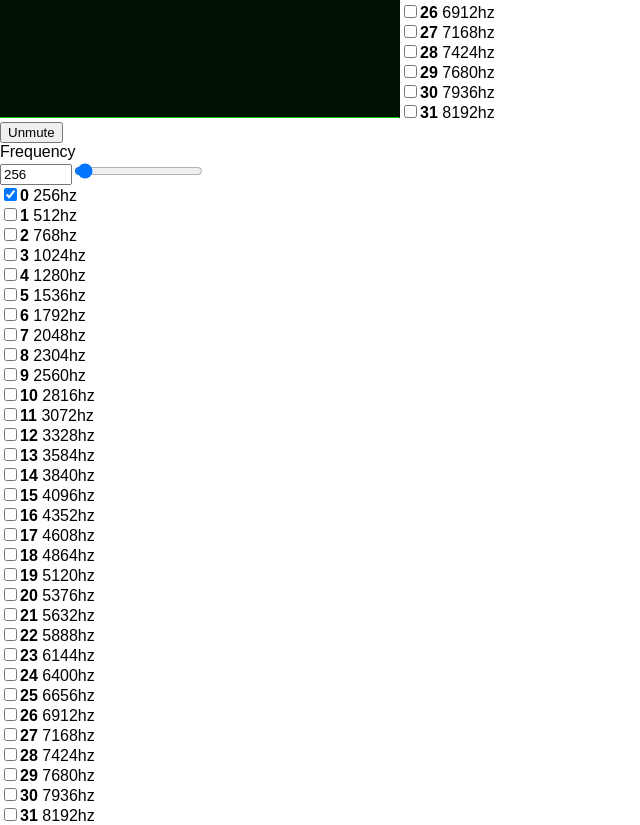
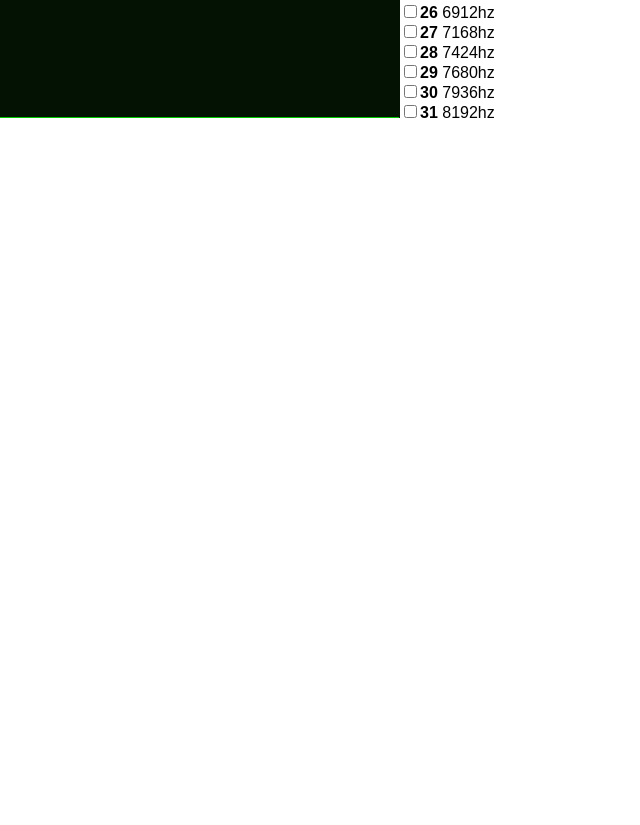
Before and after one commit to findzen/nadananda, a React (Create React App) app: page / in a window 1280 px wide. Shown: the part 785-1610 px from the top of the page, without its empty margins (0-640 px from the left). After the commit the page ends 907 px from the top, so only its background shows below. Built offline with nearby package versions, Linux system fonts and the light colour scheme.

Commit message:
Playing with custom partials

```diff
--- a/src/App.js
+++ b/src/App.js
@@ -18,7 +18,8 @@ class App extends Component {
 
     this.tones = [];
 
-    for (let i in [0, 1]) {
+    // for (let i in [0, 1]) {
+    for (let i in [0]) {
       this.tones.push(this.createTone());
     }
 
--- a/src/components/Channel.js
+++ b/src/components/Channel.js
@@ -25,7 +25,7 @@ class Channel extends Component {
 
     let val = e.target.value;
 
-    this.setState(function (prevState, props) {
+    this.setState((prevState, props) => {
       this.tone.frequency = val;
 
       return { frequency: val };
@@ -44,7 +44,7 @@ class Channel extends Component {
   }
 
   toggleMute() {
-    this.setState(function (prevState, props) {
+    this.setState((prevState, props) => {
       this.tone.mute = !prevState.mute;
 
       return { mute: this.tone.mute };
```
Also changed, not shown: src/Tone.js (+9 -0 lines).
